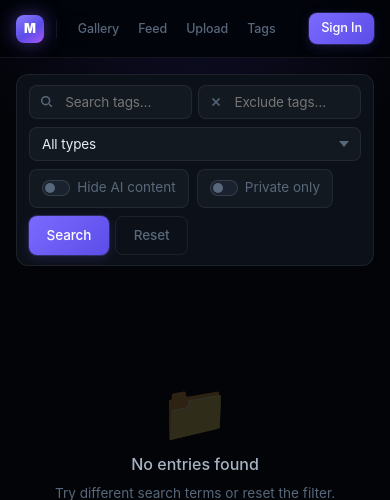
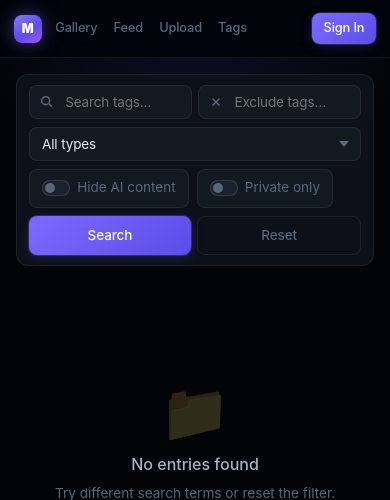
Before and after one commit to Houdini99/media_index, a Python web app: template app/templates/index.html in a window 390 px wide. Shown: the top 500 px of the page. Run offline with Jinja, Linux system fonts and the light colour scheme; the template is opened without the code that fills it, so the values that code supplies are empty.

Commit message:
fixed mobile view, fixed feed settings menu bug

```diff
--- a/app/static/css/common.css
+++ b/app/static/css/common.css
@@ -254,3 +254,55 @@
         border-color: var(--border2);
         background: rgba(255,255,255,.04);
     }
+
+    /* ── RESPONSIVE (shared) ─────────────────────────────────────────────── */
+    /* Nothing should ever be able to force the page wider than the screen */
+    img, video, svg { max-width: 100%; }
+
+    @media (max-width: 680px) {
+        nav {
+            /* keep height at 58px — the feed layout depends on that exact value */
+            padding: 0 .85rem;
+            gap: .35rem;
+        }
+        .brand-name { display: none; }
+        .nav-sep { display: none; }
+
+        /* Let the links shrink and scroll horizontally instead of pushing
+           the user chip / sign-out off the edge of the screen. */
+        .nav-links {
+            gap: 0;
+            min-width: 0;
+            overflow-x: auto;
+            overflow-y: hidden;
+            -webkit-overflow-scrolling: touch;
+            scrollbar-width: none;
+            -ms-overflow-style: none;
+        }
+        .nav-links::-webkit-scrollbar { display: none; }
+        .nav-links a {
+            padding: .35rem .5rem;
+            font-size: .8rem;
+            white-space: nowrap;
+        }
+
+        .nav-right { gap: .4rem; min-width: 0; }
+        .user-chip {
+            max-width: 34vw;
+            min-width: 0;
+            white-space: nowrap;
+            overflow: hidden;
+            text-overflow: ellipsis;
+        }
+    }
+
+    @media (max-width: 430px) {
+        /* Collapse the user chip down to just the avatar to reclaim width */
+        .user-chip {
+            gap: 0;
+            padding: .28rem;
+            font-size: 0;           /* hides the username text node */
+        }
+        .user-chip .user-avatar { font-size: .62rem; }  /* keep the initial */
+        .nav-logout { padding: .3rem .5rem; }
+    }
--- a/app/static/css/feed.css
+++ b/app/static/css/feed.css
@@ -278,6 +278,10 @@ html, body { height: 100%; overflow: hidden; }
         opacity: 1;
         transform: translateY(0) scale(1);
     }
+    /* When closed the JS sets the `hidden` attribute (after the fade-out
+       finishes). Without this the `display: flex` above would keep the panel
+       laid out — invisible but still capturing clicks and blocking scroll. */
+    .feed-settings-panel[hidden] { display: none; }
     .feed-settings-header {
         display: flex;
         align-items: center;
--- a/app/static/css/index.css
+++ b/app/static/css/index.css
@@ -496,11 +496,20 @@
     @keyframes spin { to { transform: rotate(360deg); } }
 
     @media (max-width: 680px) {
-        nav { padding: 0 1rem; gap: .5rem; }
-        .nav-links a { padding: .35rem .55rem; font-size: .78rem; }
-        .brand-name { display: none; }
         .container { padding: 1rem; }
         .toolbar { padding: .6rem .75rem; }
         .search-group { flex-wrap: wrap; }
+        .toolbar-actions { flex: 1; }
+        .toolbar-actions .btn { flex: 1; justify-content: center; }
         .gallery { grid-template-columns: repeat(auto-fill, minmax(150px, 1fr)); gap: .6rem; }
+
+        /* Modal: let the header wrap and shrink so the action buttons
+           never spill past the edge of the screen. */
+        .modal-bg { padding: .75rem; }
+        .modal-header { flex-wrap: wrap; gap: .4rem; padding: .6rem .75rem; }
+        .modal-header-actions { gap: .3rem; flex-wrap: wrap; justify-content: flex-end; }
+        .modal-btn { padding: .3rem .55rem; font-size: .76rem; }
+        .modal-body { padding: .6rem; }
+        .modal-media { max-height: 64vh; }
+        .modal-footer { padding: .6rem .75rem; }
     }
```
